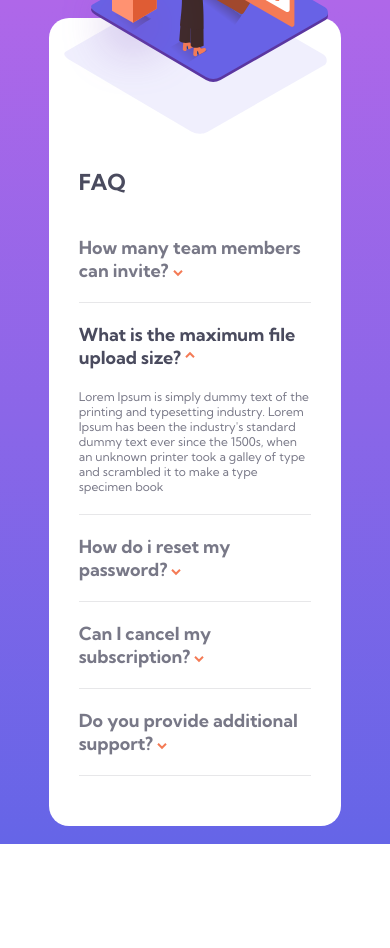
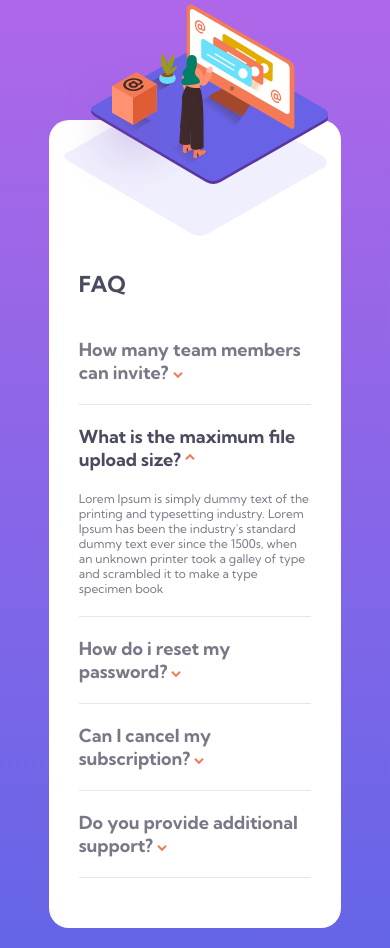
Before and after one commit to antoniosam/code-challenge__faq-accordion-card, a website: page index.html in a window 390 px wide. Before the commit the page ends 844 px from the top, so only its background shows below. Drawn offline with Linux system fonts and the light colour scheme.

Commit message:
fix responsive

```diff
--- a/scss/style.scss
+++ b/scss/style.scss
@@ -5,7 +5,7 @@ html {
         hsl(273, 75%, 66%) 0%,
         hsl(240, 73%, 65%) 100%
     );
-    height: 100%;
+
     margin: 0;
 }
 body {
@@ -131,9 +131,15 @@ body {
     }
 }
 @media (max-width: 1082px) {
+    html {
+        height: initial;
+        min-height: 100%;
+    }
     .card {
         background-position: 50% -141px;
         background-size: 263px auto;
+        margin-top: 120px;
+        margin-bottom: 20px;
         .card-image {
             flex: 0 0 100%;
             max-width: 100%;
```
Also changed, not shown: styles/style.css.
